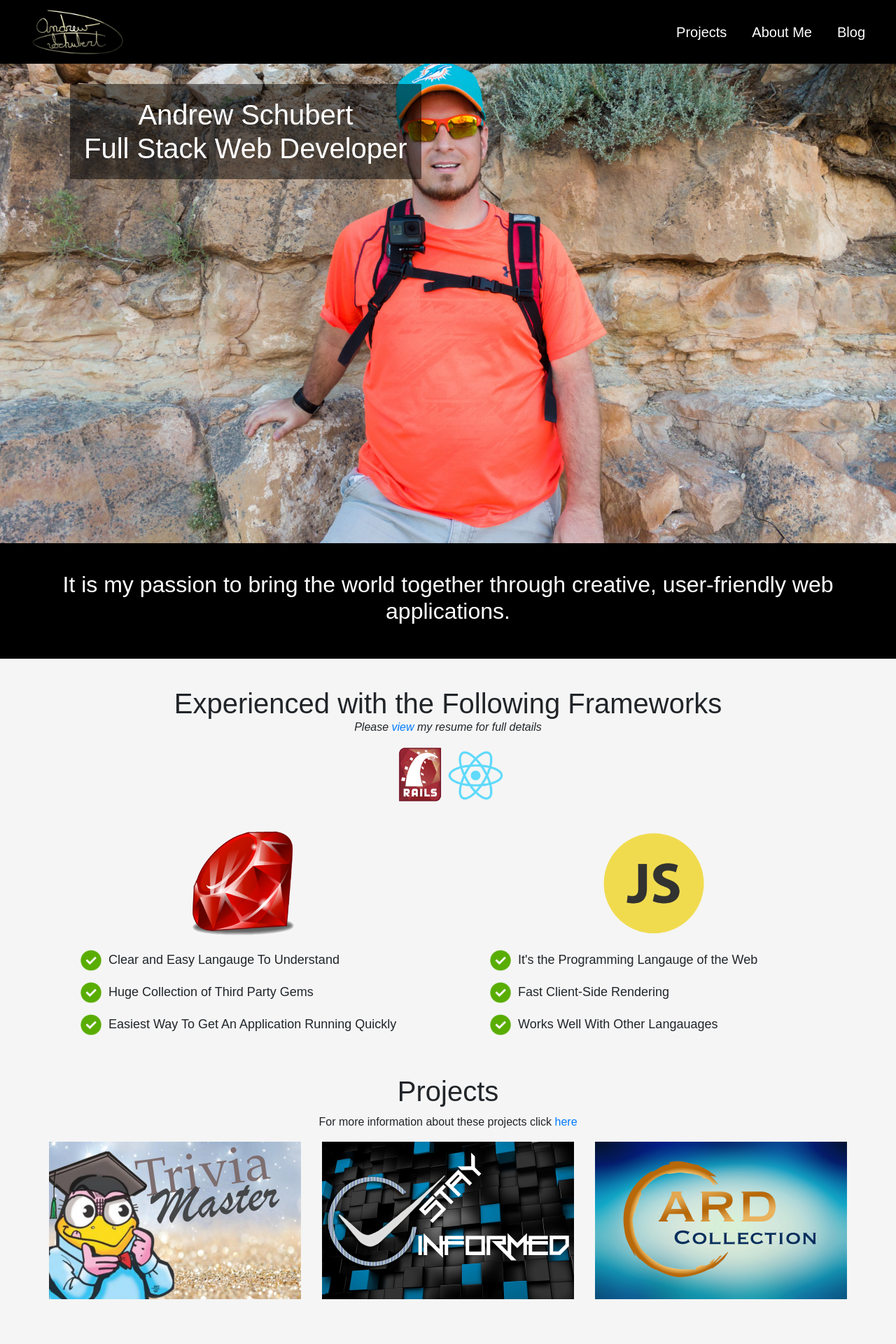
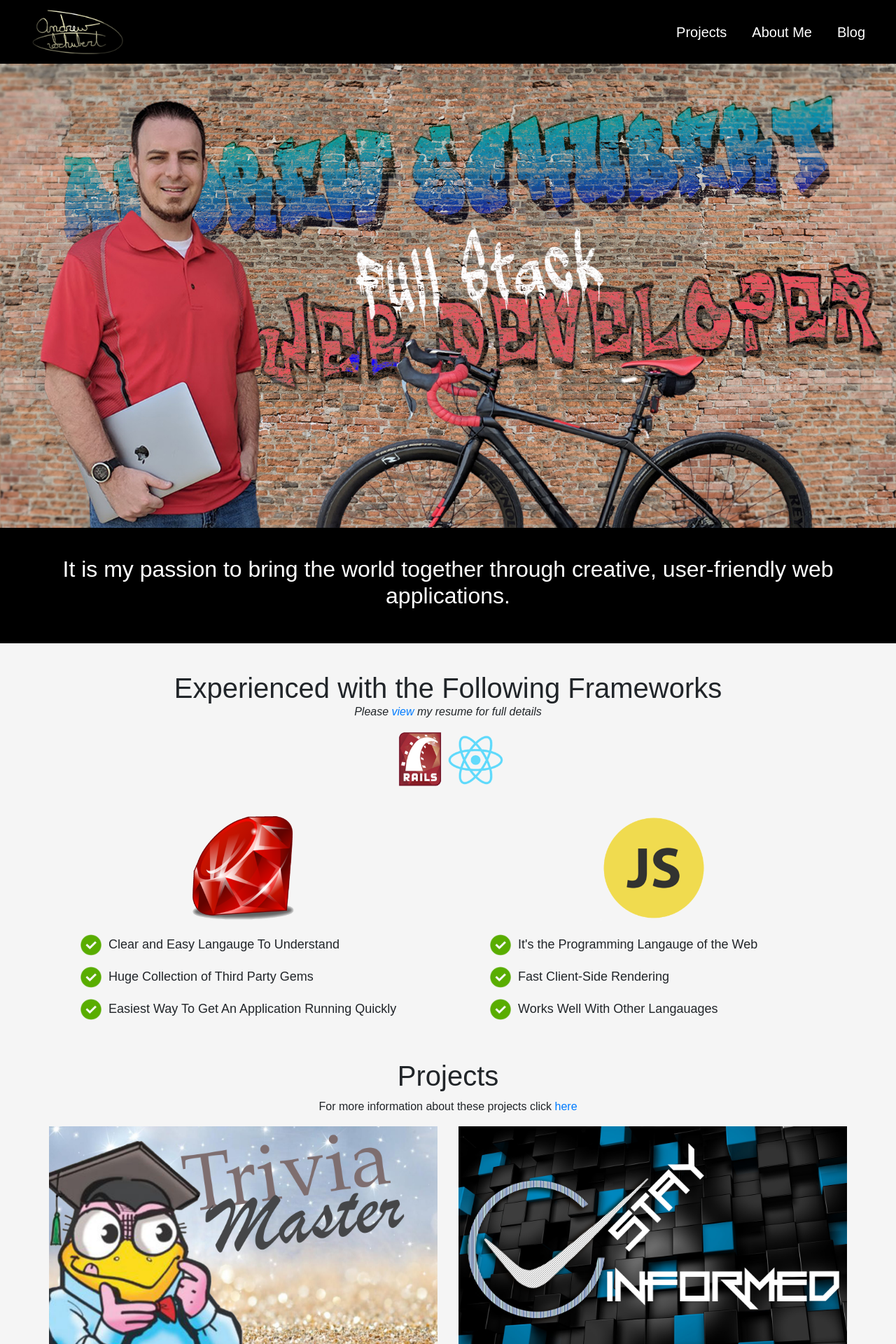
Before and after one commit to theschubinator/my-portfolio, a React (Create React App) app: page / in a window 1280 px wide. Shown: the top 1920 px of the page at 70% size. Built offline with nearby package versions, Linux system fonts and the light colour scheme.

Commit message:
added profile picture and deleted projects.js fro maboutMe as the component was unused

```diff
--- a/src/components/aboutMe/goals.js
+++ b/src/components/aboutMe/goals.js
@@ -5,7 +5,7 @@ import Building from '../../media/building.png';
 import Thinking from '../../media/thinking.png';
 import Computer from '../../media/computer.png';
 import Heart from '../../media/heart.png';
-import myResume from '/Users/theschubinator/Documents/code/port/src/media/andrew_schubert_resume.pdf';
+import myResume from '../../media/andrew_schubert_resume.pdf';
 
 const Goals = () => {
 	return (
--- a/src/components/aboutMe/index.js
+++ b/src/components/aboutMe/index.js
@@ -3,7 +3,7 @@ import React from 'react';
 import Goals from './goals';
 import Skills from './skills';
 
-import myResume from '/Users/theschubinator/Documents/code/port/src/media/andrew_schubert_resume.pdf';
+import myResume from '../../media/andrew_schubert_resume.pdf';
 
 
 const AboutMe = () => {
--- a/src/components/homePage/jumboTron.js
+++ b/src/components/homePage/jumboTron.js
@@ -6,10 +6,7 @@ import '../../styles/JumboTron.css';
 const JumboTron = () => {
 	return (
 		<div className="jumbotron jumbotron-fluid">
-				<h1 className="lead">Andrew Schubert
-					<span id="description">Full Stack Web Developer</span>
-				</h1>
-				<img id="profile-picture" className="img-fluid" src={ProfilePic} alt="Profile" />
+			<img id="profile-picture" className="img-fluid" src={ProfilePic} alt="Profile" />
 		</div>
 
 
--- a/src/components/homePage/projects.js
+++ b/src/components/homePage/projects.js
@@ -16,23 +16,23 @@ const Projects = () => {
 			</div>
 			<div className="row">
 
-				<div className="col-sm-12 col-md-4 project">
+				<div className="col-sm-12 col-md-6 project">
 					<a href="http://trivia-master.herokuapp.com/" target="_blank" rel="noopener noreferrer">
 						<img className="trivia-master img-fluid" src={triviaMaster} alt="Trivia Master" />
 					</a>
 				</div>
 
-				<div className="col-sm-12 col-md-4 project">
+				<div className="col-sm-12 col-md-6 project">
 					<a href="http://stay-informed.herokuapp.com/" target="_blank" rel="noopener noreferrer">
 						<img className="img-fluid" src={stayInformed} alt="Trivia Master" />
 					</a>
 				</div>
 
-				<div className="col-sm-12 col-md-4 project">
+				{/* <div className="col-sm-12 col-md-4 project">
 					<a href="#">
 						<img className="img-fluid" src={cardCollection} alt="Trivia Master" />
 					</a>
-				</div>
+				</div> */}
 
 			</div>
 		</div>
--- a/src/components/projects/index.js
+++ b/src/components/projects/index.js
@@ -47,7 +47,7 @@ const Index = () => {
 
 				<div className="row">
 					<div className="col-sm-12 col-md-4 project">
-						<a href="#">
+						<a href="https://github.com/theschubinator/card_collection" target="_blank" rel="noopener noreferrer">
 							<img className="img-fluid" src={cardCollection} alt="Trivia Master" />
 							<a href="https://github.com/theschubinator/card_collection" target="_blank" rel="noopener noreferrer"><img className="github" src={gitHub} alt="Github" /></a>
 						</a>
--- a/src/styles/JumboTron.css
+++ b/src/styles/JumboTron.css
@@ -1,17 +1,7 @@
 .jumbotron {
 	margin: 0;
-	padding: 0;
+	padding: 35px 0 0 0;
 	text-align: center;
-}
-
-.jumbotron h1 {
-	font-size: 40px;
-	position: absolute;
-	top: 120px;
-	left: 100px;
-	color: white;
-	background: rgba(0,0,0,0.5);
-	padding: 20px;
 }
 
 #description {
```
Also changed, not shown: src/components/aboutMe/projects.js (deleted, +0 -49 lines), src/media/me.jpg.
